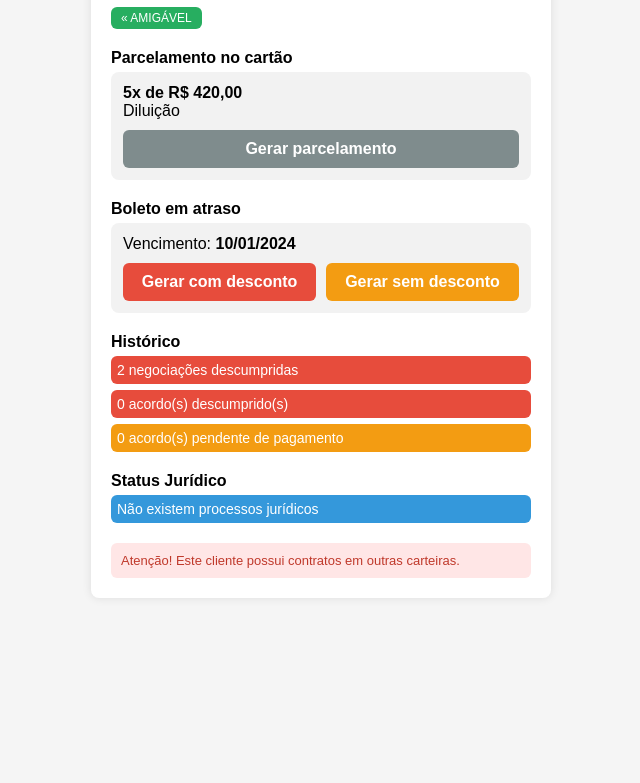
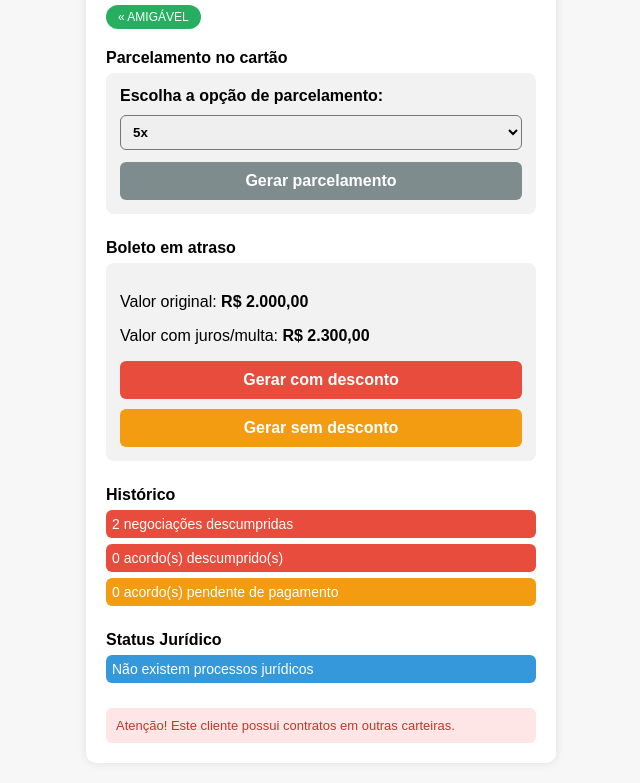
Before and after one commit to henri524/tela-unica-gvc, a plain HTML site: page index.html in a window 1280 px wide. Shown: the part 87-870 px from the top of the page, without its empty margins (319-959 px from the left). Before the commit the page ends 800 px from the top, so only its background shows below. Drawn offline with Linux system fonts and the light colour scheme.

Commit message:
Update index.html

```diff
--- a/index.html
+++ b/index.html
@@ -1,28 +1,28 @@
 <!DOCTYPE html>
 <html lang="pt-BR">
 <head>
-  <meta charset="UTF-8">
-  <meta name="viewport" content="width=device-width, initial-scale=1.0">
-  <title>Tela Única GVC – Interativo</title>
+  <meta charset="UTF-8" />
+  <meta name="viewport" content="width=device-width, initial-scale=1.0"/>
+  <title>Tela Única GVC – Atualizado</title>
   <style>
     body {
       font-family: Arial, sans-serif;
-      background-color: #f5f5f5;
+      background-color: #f7f7f7;
+      margin: 0;
       padding: 20px;
-      margin: 0;
     }
 
     .container {
-      background-color: white;
-      border-radius: 8px;
+      background-color: #fff;
+      border-radius: 10px;
       padding: 20px;
-      max-width: 420px;
+      max-width: 430px;
       margin: auto;
       box-shadow: 0 0 10px rgba(0,0,0,0.1);
     }
 
     .header {
-      font-size: 24px;
+      font-size: 22px;
       font-weight: bold;
     }
 
@@ -35,36 +35,36 @@
     .status {
       background-color: #27ae60;
       color: white;
+      padding: 5px 12px;
+      border-radius: 20px;
+      font-size: 12px;
       display: inline-block;
-      padding: 4px 10px;
-      border-radius: 6px;
-      font-size: 12px;
       margin-bottom: 20px;
     }
 
     .section {
-      margin-bottom: 20px;
+      margin-bottom: 25px;
     }
 
     .section-title {
       font-weight: bold;
-      margin-bottom: 5px;
+      margin-bottom: 6px;
     }
 
     .card {
       background-color: #f2f2f2;
-      padding: 12px;
+      padding: 14px;
       border-radius: 8px;
     }
 
     .buttons {
       display: flex;
+      flex-direction: column;
       gap: 10px;
-      margin-top: 10px;
+      margin-top: 12px;
     }
 
     .btn {
-      flex: 1;
       padding: 10px;
       text-align: center;
       border-radius: 6px;
@@ -78,15 +78,6 @@
     .btn-green { background-color: #27ae60; }
     .btn-gray { background-color: #7f8c8d; }
 
-    .alert {
-      background-color: #ffe6e6;
-      color: #c0392b;
-      padding: 10px;
-      border-radius: 6px;
-      font-size: 13px;
-      margin-top: 15px;
-    }
-
     .history-box div {
       margin-bottom: 6px;
       padding: 6px;
@@ -98,13 +89,45 @@
     .descumprido { background-color: #e74c3c; }
     .pendente { background-color: #f39c12; }
     .nenhum { background-color: #3498db; }
+
+    .alert {
+      background-color: #ffe6e6;
+      color: #c0392b;
+      padding: 10px;
+      border-radius: 6px;
+      font-size: 13px;
+      margin-top: 15px;
+    }
+
+    select {
+      width: 100%;
+      padding: 8px;
+      border-radius: 6px;
+      margin-top: 10px;
+      font-weight: bold;
+    }
   </style>
+
   <script>
-    function simularAcao(mensagem) {
-      alert(mensagem);
+    function gerarParcelamento() {
+      const valor = 2100;
+      const parcelas = document.getElementById("opcaoParcelas").value;
+      const valorParcela = (valor / parcelas).toFixed(2);
+      alert(`Parcelamento em ${parcelas}x de R$ ${valorParcela}`);
+    }
+
+    function gerarComDesconto() {
+      const valorOriginal = 2000;
+      const valorDesconto = valorOriginal * 1.05;
+      alert(`Boleto com desconto gerado: R$ ${valorDesconto.toFixed(2)}`);
+    }
+
+    function gerarSemDesconto() {
+      alert("Boleto com valor cheio (R$ 2.300,00) gerado.");
     }
   </script>
 </head>
+
 <body>
   <div class="container">
     <div class="header">Jennyfer Azevedo</div>
@@ -114,10 +137,14 @@
     <div class="section">
       <div class="section-title">Parcelamento no cartão</div>
       <div class="card">
-        <strong>5x de R$ 420,00</strong><br>
-        Diluição
+        <label for="opcaoParcelas"><strong>Escolha a opção de parcelamento:</strong></label>
+        <select id="opcaoParcelas">
+          <option value="5">5x</option>
+          <option value="10">10x</option>
+          <option value="20">20x</option>
+        </select>
         <div class="buttons">
-          <div class="btn btn-gray" onclick="simularAcao('Parcelamento gerado com sucesso!')">Gerar parcelamento</div>
+          <div class="btn btn-gray" onclick="gerarParcelamento()">Gerar parcelamento</div>
         </div>
       </div>
     </div>
@@ -125,10 +152,11 @@
     <div class="section">
       <div class="section-title">Boleto em atraso</div>
       <div class="card">
-        Vencimento: <strong>10/01/2024</strong>
+        <p>Valor original: <strong>R$ 2.000,00</strong></p>
+        <p>Valor com juros/multa: <strong>R$ 2.300,00</strong></p>
         <div class="buttons">
-          <div class="btn btn-red" onclick="simularAcao('Acordo COM desconto gerado!')">Gerar com desconto</div>
-          <div class="btn btn-orange" onclick="simularAcao('Acordo SEM desconto gerado!')">Gerar sem desconto</div>
+          <div class="btn btn-red" onclick="gerarComDesconto()">Gerar com desconto</div>
+          <div class="btn btn-orange" onclick="gerarSemDesconto()">Gerar sem desconto</div>
         </div>
       </div>
     </div>
```
